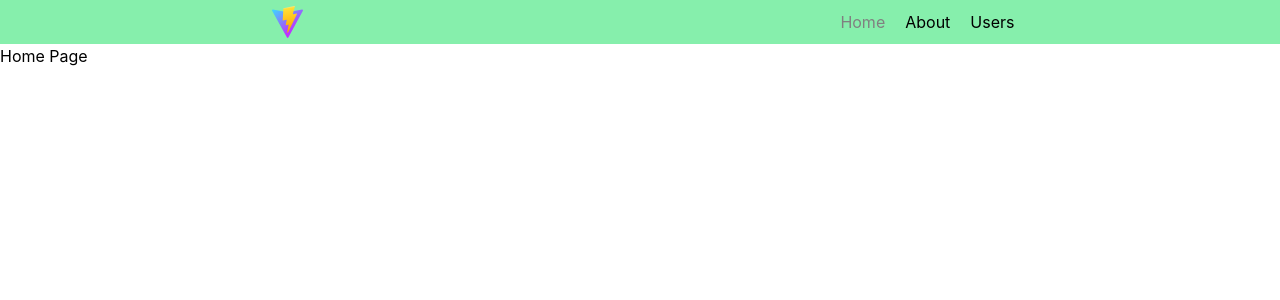
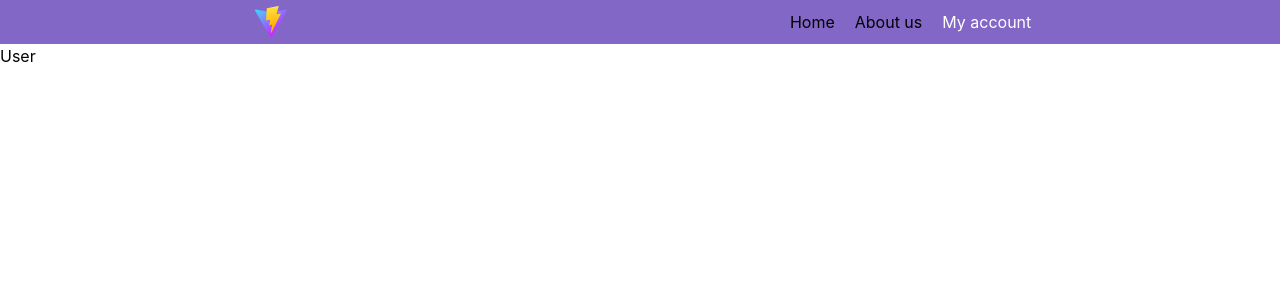
Before and after one commit to Jhont3/eshop-react-node, a React (Vite) app in the folder eshop-fe/: page /user in a window 1280 px wide. Before the commit this address led to /Home. Shown: the top 300 px of the page. Built offline with nearby package versions, Linux system fonts and the light colour scheme.

Commit message:
independient file routes

```diff
--- /dev/null
+++ b/eshop-fe/src/components/card.tsx
@@ -0,0 +1,6 @@
+
+export const card = () => {
+  return (
+    <div>card</div>
+  )
+}
--- a/eshop-fe/src/index.css
+++ b/eshop-fe/src/index.css
@@ -13,6 +13,6 @@ body {
 }
 
 .nav-active {
-	color: grey;
+	color: rgb(255, 255, 255);
 	transition: all 0.3s ease-out;
 }
--- /dev/null
+++ b/eshop-fe/src/pages/About.tsx
@@ -0,0 +1,5 @@
+export const About = () => {
+	return <div>About</div>;
+};
+
+export default About;
--- /dev/null
+++ b/eshop-fe/src/pages/Shopping.tsx
@@ -0,0 +1,7 @@
+export const Shopping = () => {
+  return (
+	<div>Shopping</div>
+  )
+}
+
+export default Shopping;
--- /dev/null
+++ b/eshop-fe/src/pages/User.tsx
@@ -0,0 +1,5 @@
+export const User = () => {
+	return <div>User</div>;
+};
+
+export default User;
--- /dev/null
+++ b/eshop-fe/src/pages/index.ts
@@ -0,0 +1,3 @@
+export { Shopping } from './Shopping';
+export { About } from './About';
+export { User } from './User';
--- a/eshop-fe/src/routes/Navigation.tsx
+++ b/eshop-fe/src/routes/Navigation.tsx
@@ -7,54 +7,39 @@ import {
 } from "react-router-dom";
 
 import logo from "/vite.svg";
+import { routes } from "./routes";
+
+// import { Home, ProductDetail, User } from "../pages";
 
 export const Navigation = () => {
 	return (
 		<Router>
 			<div>
-				<nav className='flex justify-around items-center bg-green-300'>
+				<nav className='flex justify-around items-center bg-blue-1'>
 					<img src={logo} alt='React Logo' className='p-1.5' />
 					<ul className='flex gap-5'>
-						<li>
-							<NavLink
-								to='/home'
-								className={({ isActive }) => (isActive ? "nav-active" : "")}
-							>
-								Home
-							</NavLink>
-						</li>
-						<li>
-							<NavLink
-								to='/about'
-								className={({ isActive }) => (isActive ? "nav-active" : "")}
-							>
-								About
-							</NavLink>
-						</li>
-						<li>
-							<NavLink
-								to='/users'
-								className={({ isActive }) => (isActive ? "nav-active" : "")}
-							>
-								Users
-							</NavLink>
-						</li>
+						{routes.map(({ to, name }) => (
+							<li key={to}>
+								<NavLink
+									to={to}
+									className={({ isActive }) => (isActive ? "nav-active" : "")}
+								>
+									{name}
+								</NavLink>
+							</li>
+						))}
 					</ul>
 				</nav>
 
 				<Routes>
+					{routes.map(({ path, component: Component }) => (
+						<Route key={path} path={path} element={<Component />}></Route>
+					))}
+
 					<Route
-						path='/about'
-						element={
-							<h1 className='text-3xl font-bold w-1/2 underline'>
-								Hello world!
-							</h1>
-						}
+						path='/*'
+						element={<Navigate to={routes[0].to} replace />}
 					></Route>
-					<Route path='/users' element={<h1>Users Page</h1>}></Route>
-					<Route path='/home' element={<h1>Home Page</h1>}></Route>
-
-					<Route path='/*' element={<Navigate to='/Home' replace />}></Route>
 				</Routes>
 			</div>
 		</Router>
--- /dev/null
+++ b/eshop-fe/src/routes/routes.ts
@@ -0,0 +1,29 @@
+import { Shopping, About, User } from "../pages";
+
+interface Route {
+    to: string,
+    path: string,
+    component: () => JSX.Element;
+    name: string
+}
+
+export const routes: Route[] = [
+	{
+		to: "/home",
+		path: "home",
+		component: Shopping,
+        name: 'Home'
+	},
+	{
+		to: "/about",
+		path: "about",
+		component: About,
+        name: 'About us'
+	},
+	{
+		to: "/user",
+		path: "user",
+		component: User,
+        name: 'My account'
+	},
+];
--- a/eshop-fe/tailwind.config.js
+++ b/eshop-fe/tailwind.config.js
@@ -1,15 +1,16 @@
 /** @type {import('tailwindcss').Config} */
 export default {
-  content: [
-    "./index.html",
-    "./src/**/*.{js,ts,jsx,tsx}",
-  ],
+  content: ["./index.html", "./src/**/*.{js,ts,jsx,tsx}"],
   theme: {
     extend: {
-      colors:{
-        'green-bg': 'rgba(36, 171, 112, 0.04)'
-      }
+      colors: {
+        "green-1": "#F0FFF1",
+        "green-2": "#C2F8CB",
+        "green-3": "#B3E9C7",
+        "blue-1": "#8367C7",
+        "blue-2": "#5603AD",
+      },
     },
   },
   plugins: [],
-}
+};
```
Also changed, not shown: eshop-fe/src/interfaces/interfaces.ts (added).
